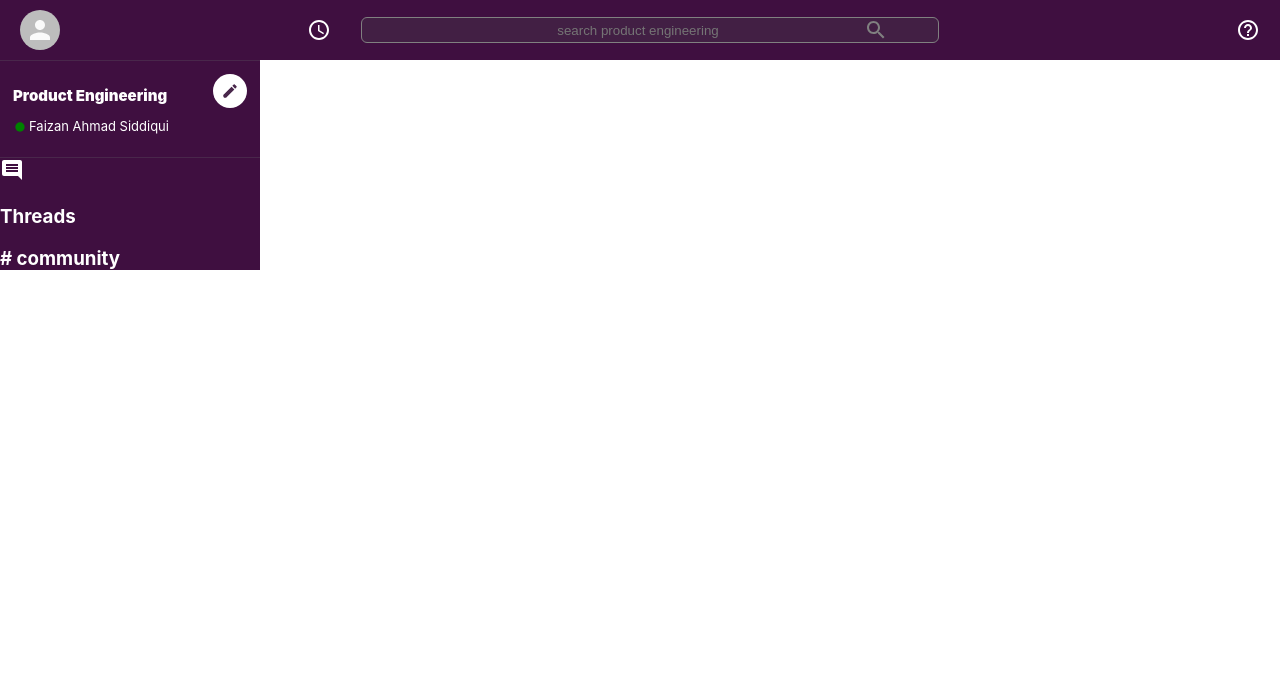
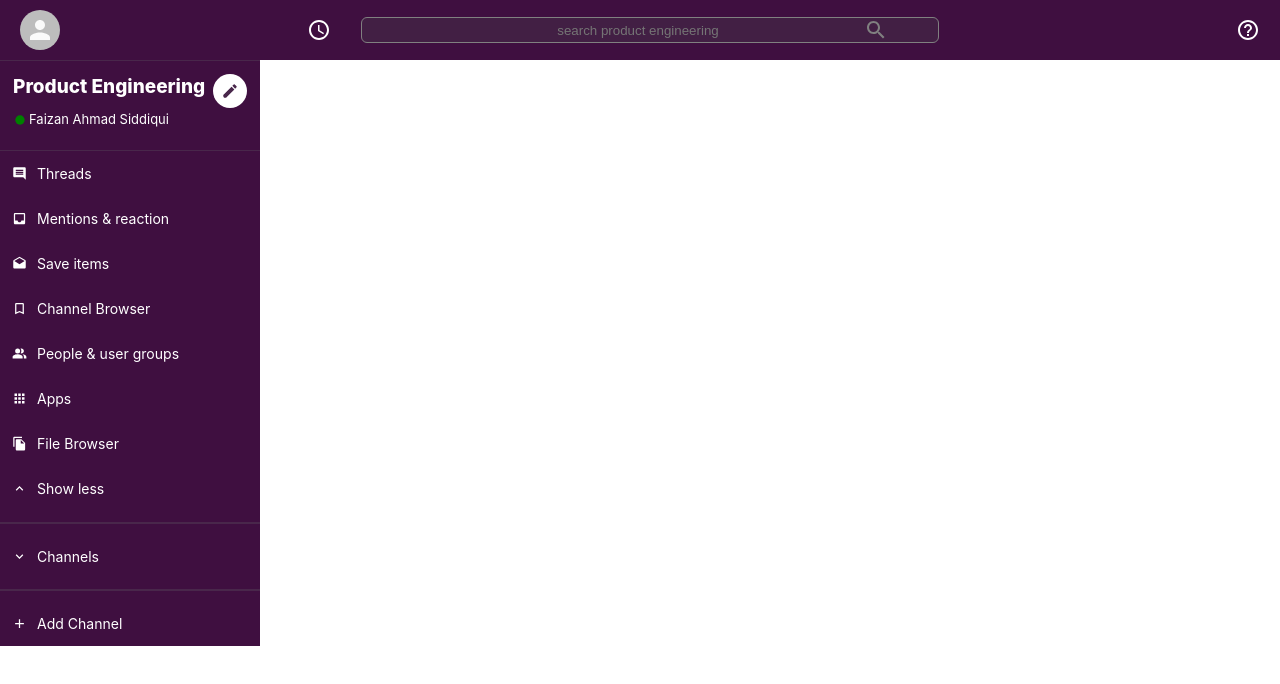
Before and after one commit to faizan14sid/slack-clone, a React (Create React App) app in the folder slack/: page / in a window 1280 px wide. Shown: the top 684 px of the page. Built offline with nearby package versions, Linux system fonts and the light colour scheme.

Commit message:
create sidebar options

```diff
--- a/slack/src/Components/Sidebar.js
+++ b/slack/src/Components/Sidebar.js
@@ -4,6 +4,15 @@ import FibeManualReacordIcon from "@material-ui/icons/FiberManualRecord";
 import CreateIcon from "@material-ui/icons/Create";
 import { SidebarOption } from "./SidebarOption";
 import InsertCommentIcon from "@material-ui/icons/InsertComment";
+import InboxIcon from "@material-ui/icons/Inbox";
+import DraftsIcon from "@material-ui/icons/Drafts";
+import BookmarkBoarderIcon from "@material-ui/icons/BookmarkBorder";
+import PeopleAltIcon from "@material-ui/icons/PeopleAlt";
+import AppsIcon from "@material-ui/icons/Apps";
+import FileCopyIcon from "@material-ui/icons/FileCopy";
+import ExpandLessIcon from "@material-ui/icons/ExpandLess";
+import ExpandMoreIcon from "@material-ui/icons/ExpandMore";
+import AddIcon from "@material-ui/icons/Add";
 
 export const Sidebar = () => {
   return (
@@ -19,7 +28,17 @@ export const Sidebar = () => {
         <CreateIcon />
       </div>
       <SidebarOption Icon={InsertCommentIcon} title="Threads" />
-      <SidebarOption title="community" />
+      <SidebarOption Icon={InboxIcon} title="Mentions & reaction" />
+      <SidebarOption Icon={DraftsIcon} title="Save items" />
+      <SidebarOption Icon={BookmarkBoarderIcon} title="Channel Browser" />
+      <SidebarOption Icon={PeopleAltIcon} title="People & user groups" />
+      <SidebarOption Icon={AppsIcon} title="Apps" />
+      <SidebarOption Icon={FileCopyIcon} title="File Browser" />
+      <SidebarOption Icon={ExpandLessIcon} title="Show less" />
+      <hr />
+      <SidebarOption Icon={ExpandMoreIcon} title="Channels" />
+      <hr />
+      <SidebarOption Icon={AddIcon} addChannelOption="" title="Add Channel" />
     </div>
   );
 };
--- a/slack/src/Components/SidebarOption.js
+++ b/slack/src/Components/SidebarOption.js
@@ -5,7 +5,14 @@ export const SidebarOption = ({ Icon, title }) => {
   return (
     <div className="sidebarOption">
       {Icon && <Icon className="sidebarOption_icon" />}
-      {Icon ? <h3>{title}</h3> : <h3># {title} </h3>}
+      {Icon ? (
+        <h3>{title}</h3>
+      ) : (
+        <h3 className="sidebarOption_channel">
+          <span className="sidebarOption_hash">#</span>
+          {title}{" "}
+        </h3>
+      )}
     </div>
   );
 };
--- a/slack/src/Components/sidebar.css
+++ b/slack/src/Components/sidebar.css
@@ -4,7 +4,11 @@
   border-top: 1px solid #49274b;
   max-width: 260px;
 }
-
+.sidebar > hr {
+  margin-top: 10px;
+  margin-bottom: 10px;
+  border: 1px solid #49274b;
+}
 .sidebar_header {
   padding: 13px;
   padding-bottom: 10px;
@@ -22,9 +26,10 @@
   flex: 1;
 }
 .sidebar_info > h2 {
-  font-size: 15px;
-  font-weight: 900;
+  font-size: 19px;
+  font-weight: 800;
   margin-bottom: 5px;
+  margin-top: 1px;
 }
 .sidebar_info > h3 {
   display: flex;
--- a/slack/src/Components/sidebarOption.css
+++ b/slack/src/Components/sidebarOption.css
@@ -0,0 +1,24 @@
+.sidebarOption {
+  display: flex;
+  align-items: center;
+  font-size: 12px;
+  padding-left: 2px;
+  cursor: pointer;
+}
+.sidebarOption:hover {
+  background-color: #340e36;
+  opacity: 0.9;
+}
+.sidebarOption_icon {
+  font-size: 15px !important;
+  padding: 10px;
+}
+.sidebarOption_channel {
+  padding: 10px 0;
+}
+.sidebarOption_hash {
+  padding: 10px;
+}
+.sidebarOption > h3 {
+  font-weight: 400;
+}
```
